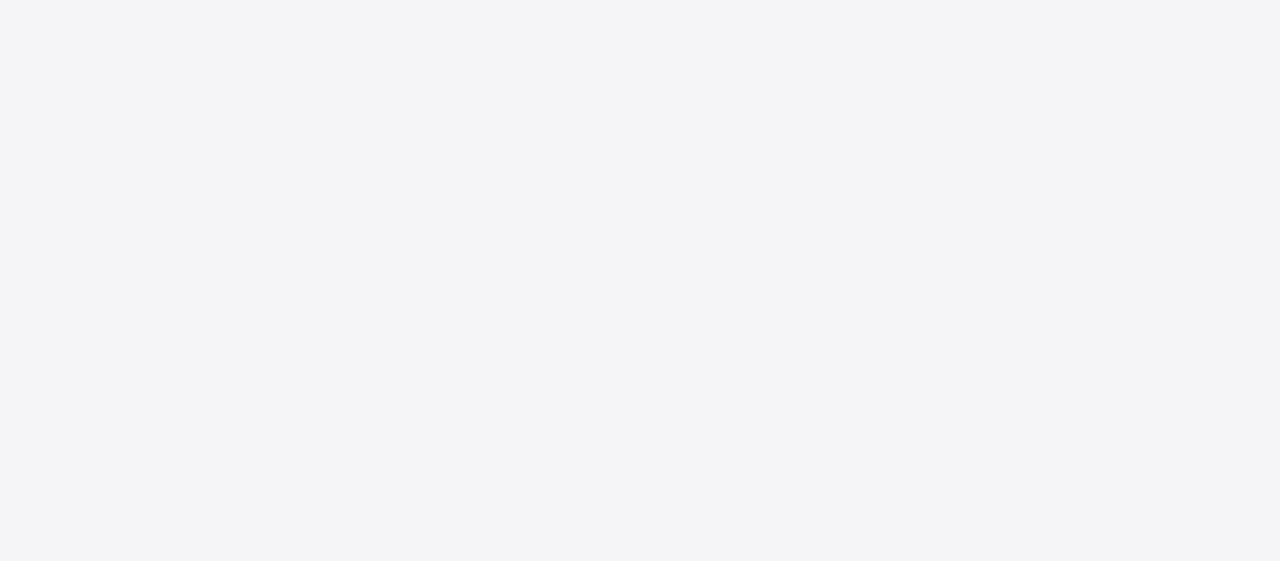
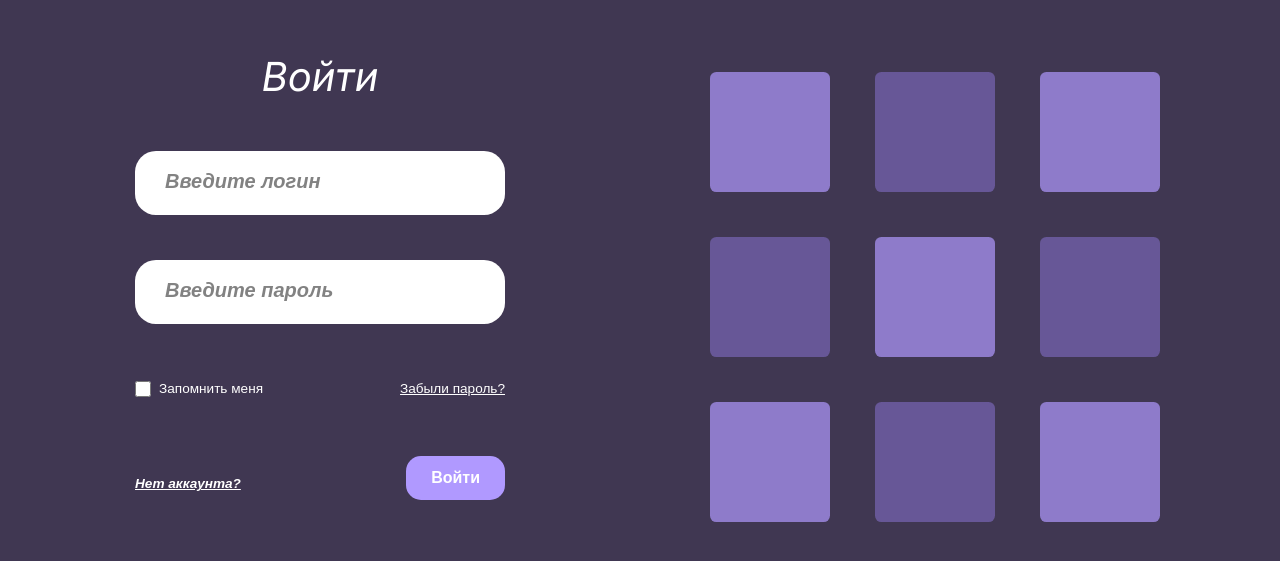
Before and after one commit to mast1f0/chat-react-frontend, a React (Vite) app: page /login in a window 1280 px wide. Before the commit this address had no page. Shown: the part 123-684 px from the top of the page. Built offline with nearby package versions, Linux system fonts and the light colour scheme; the HTML template or start-up script is replaced by a standard one.

Commit message:
login_response

```diff
--- a/src/App.tsx
+++ b/src/App.tsx
@@ -10,7 +10,7 @@ function App() {
       <Routes>
         <Route path="/registration" element={<RegistrationPage />} />
         <Route path="/" element={<MainPage />} />
-        <Route path="/auth" element={<LoginPage />} />
+        <Route path="/login" element={<LoginPage />} />
         <Route path="/settings" element={<SettingsPage />} />
       </Routes>
     </>
--- a/src/components/elements/LoginPanel/LoginPanel.tsx
+++ b/src/components/elements/LoginPanel/LoginPanel.tsx
@@ -9,7 +9,7 @@ export default function LoginPanel() {
     e.preventDefault();
 
     try {
-      const response = await fetch("http://localhost:8090/api/v1/auth/login", {
+      const response = await fetch("http://localhost:8090/api/v1/auth/login/", {
         method: "POST",
         headers: {
           "Content-Type": "application/json",
@@ -25,7 +25,8 @@ export default function LoginPanel() {
       console.log("JWT токен:", data.access_token);
       console.log("Тип токена", data.token_type);
 
-      localStorage.setItem("token", data.token);
+      localStorage.setItem("acess_token", data.access_token);
+      localStorage.setItem("token_type", data.token_type);
     } catch (error) {
       console.error(error);
     }
```
